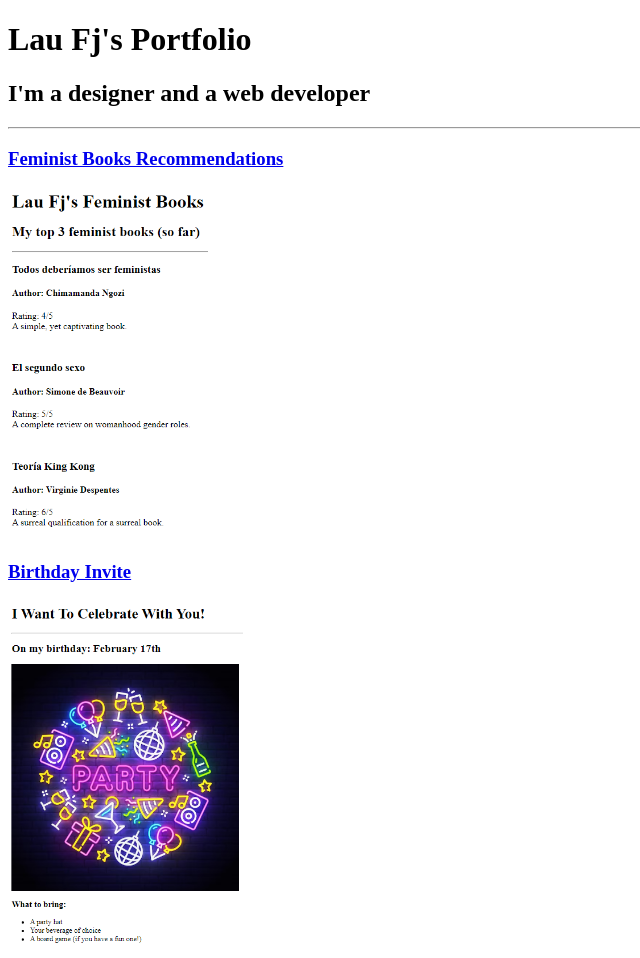
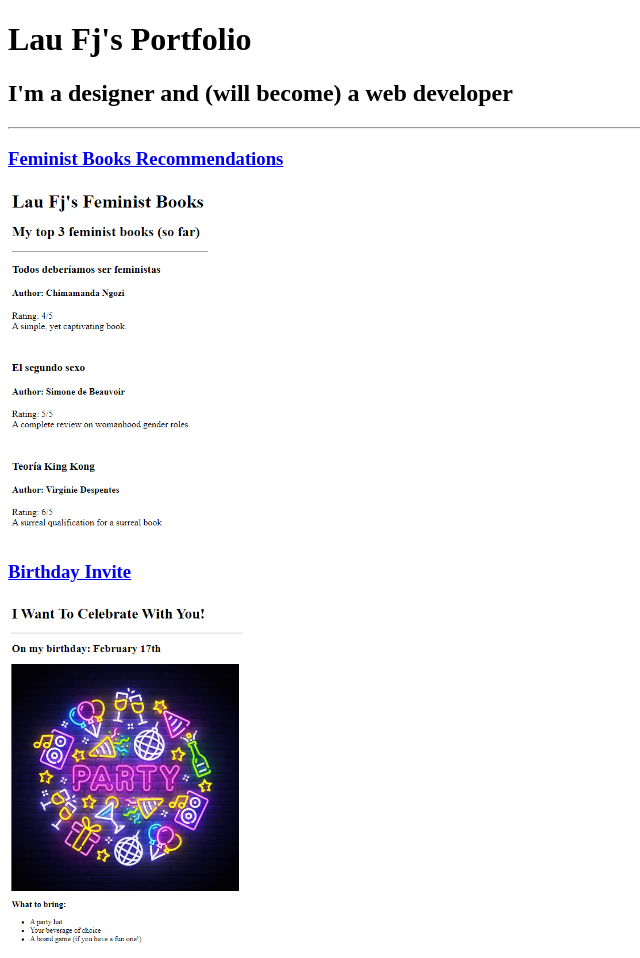
Before and after one commit to laufj/html-portfolio, a plain HTML site: page index.html in a window 1280 px wide. Shown: the top 958 px of the page, without its empty margins (0-640 px from the left). Drawn offline with Linux system fonts and the light colour scheme.

Commit message:
Update index.html

```diff
--- a/index.html
+++ b/index.html
@@ -24,7 +24,7 @@ https://developer.mozilla.org/en-US/docs/Web/HTML/Element/img#attr-height DONE--
 <body>
     <h1>Lau Fj's Portfolio</h1>
 
-    <h2>I'm a designer and a web developer</h2>
+    <h2>I'm a designer and (will become) a web developer</h2>
 
     <hr />
 
```
